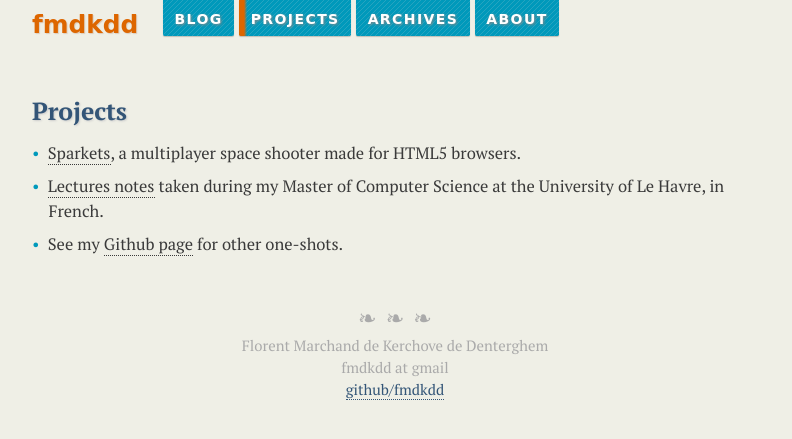
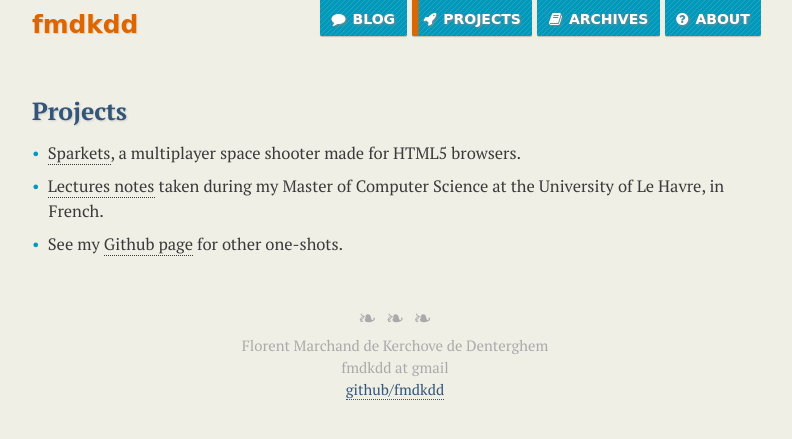
Before and after one commit to fmdkdd/fmdkdd.github.com, a Jekyll site: the page built from projects.md, in a window 1280 px wide. Shown: the top 439 px of the page, without its empty margins (245-1037 px from the left). Built offline with Jekyll 4.4.1, drawn with Linux system fonts in a browser that asks for light colours; Markdown is read by kramdown in place of the engine named in the settings.

Commit message:
Switch CSS to flexbox layout

```diff
--- a/_layouts/default.html
+++ b/_layouts/default.html
@@ -21,17 +21,24 @@ View, California, 94041, USA. -->
     <link rel="stylesheet" href="/css/solarized.css" />
     <link rel="stylesheet" href="/css/screen.css" media="screen"/>
     <meta name="viewport" content="width=device-width, initial-scale=1.0" />
+
+    <link rel="stylesheet" href="/css/font-awesome/css/font-awesome.min.css">
+
   </head>
   <body>
 
     <header>
       <h1><a href="/">fmdkdd</a></h1>
-      <nav id="top_menu">
-        <ul>
-          <li{% if page.title == 'Blog' %} class="active"{% endif %}><a href="/">Blog</a></li>
-          <li{% if page.title == 'Projects' %} class="active"{% endif %}><a href="/projects.html">Projects</a></li>
-          <li{% if page.title == 'Archives' %} class="active"{% endif %}><a href="/archives.html">Archives</a></li>
-          <li{% if page.title == 'About' %} class="active"{% endif %}><a href="/about.html">About</a></li>
+      <nav>
+        <ul id="top_menu">
+          <li{% if page.title == 'Blog' %} class="active"{% endif %}>
+            <a href="/"><i class="icon-comment"></i><span class="label">Blog</span></a></li>
+          <li{% if page.title == 'Projects' %} class="active"{% endif %}>
+            <a href="/projects.html"><i class="icon-rocket"></i><span class="label">Projects</span></a></li>
+          <li{% if page.title == 'Archives' %} class="active"{% endif %}>
+            <a href="/archives.html"><i class="icon-book"></i><span class="label">Archives</span></a></li>
+          <li{% if page.title == 'About' %} class="active"{% endif %}>
+            <a href="/about.html"><i class="icon-question-sign"></i><span class="label">About</span></a></li>
         </ul>
       </nav>
     </header>
--- a/css/screen.css
+++ b/css/screen.css
@@ -10,6 +10,56 @@
 	padding: 0;
 }
 
+/*~~~~~~~~~~~~~~~~~~~~~~~~~~~~~~~~~~~~~~~~~~~~~~~~~~~~~~~~~~~~
+ * Flexible layout
+ *~~~~~~~~~~~~~~~~~~~~~~~~~~~~~~~~~~~~~~~~~~~~~~~~~~~~~~~~~~~*/
+
+body > header {
+	display: flex;
+	display: -webkit-flex;
+
+	flex-direction: row;
+	-webkit-flex-direction: row;
+
+	-webkit-flex-wrap: wrap;
+
+	justify-content: space-between;
+	-webkit-justify-content: space-between;
+}
+
+#top_menu {
+	display: flex;
+	display: -webkit-flex;
+
+	flex-direction: row;
+	-webkit-flex-direction: row;
+}
+
+/** Gradually drop nav menu text in favor of icons **/
+
+@media (max-width: 370px) {
+	#top_menu li:nth-child(1) .label {
+		display: none;
+	}
+}
+
+@media (max-width: 460px) {
+	#top_menu li:nth-child(2) .label {
+		display: none;
+	}
+}
+
+@media (max-width: 540px) {
+	#top_menu li:nth-child(3) .label {
+		display: none;
+	}
+}
+
+@media (max-width: 600px) {
+	#top_menu li:nth-child(4) .label {
+		display: none;
+	}
+}
 
 /*~~~~~~~~~~~~~~~~~~~~~~~~~~~~~~~~~~~~~~~~~~~~~~~~~~~~~~~~~~~~
  * Common elements
@@ -34,7 +84,6 @@ body > header {
 }
 
 body > header > h1 {
-	float: left;
 	margin-right: 1em;
 	margin-bottom: .3em;
 	padding-top: .2em;
@@ -50,16 +99,11 @@ body > header > h1 > a {
 	text-shadow: #dcb 1px 1px 1px;
 }
 
-nav#top_menu {
-	float: left;
-}
-
-nav#top_menu ul {
+#top_menu {
 	list-style-type: none;
 }
 
-nav#top_menu ul li {
-	float: left;
+#top_menu li {
 	margin-right: .3em;
 	margin-bottom: .3em;
 	padding: .35em .7em;
@@ -76,19 +120,28 @@ nav#top_menu ul li {
 	-o-transition: background-color 300ms ease-out;
 }
 
-nav#top_menu ul li a {
+#top_menu li {
+	min-width: 18px;
+	overflow: hidden;
+	text-align: center;
+}
+
+#top_menu li span {
+	margin-left: .5em;
+}
+
+#top_menu li a {
 	color: white;
 	font-family: "DejaVu Sans", sans-serif;
 	font-size: 0.85em;
 	font-weight: bold;
-	letter-spacing: .1em;
 	text-transform: uppercase;
 	text-decoration: none;
 	text-shadow: 1px 1px 3px #888;
 }
 
-nav#top_menu ul li:hover,
-nav#top_menu ul li:focus {
+#top_menu li:hover,
+#top_menu li:focus {
 	background-color: #00aaea;
 
 	-moz-transition: background-color 300ms ease-out;
@@ -96,14 +149,13 @@ nav#top_menu ul li:focus {
 	-o-transition: background-color 300ms ease-out;
 }
 
-nav#top_menu ul li.active {
+#top_menu li.active {
 	background-image: -moz-linear-gradient(left, #d60 5px, rgba(251,132,0,0) 8px), url("/img/tile.png");
 	background-image: -webkit-linear-gradient(left, #d60 5px, rgba(251,132,0,0) 8px), url("/img/tile.png");
 	background-image: -o-linear-gradient(left, #d60 5px, rgba(251,132,0,0) 8px), url("/img/tile.png");
 }
 
 body > div.content {
-	clear: left;
 	padding: 0 .5em;
 }
 
@@ -167,7 +219,6 @@ div.content li:before {
 }
 
 body > footer {
-	clear: both;
 	margin-top: 3em;
 
 	color: #aaa;
```
Also changed, not shown: css/font-awesome/css/font-awesome.min.css (added), css/font-awesome/font/fontawesome-webfont.woff (added).
